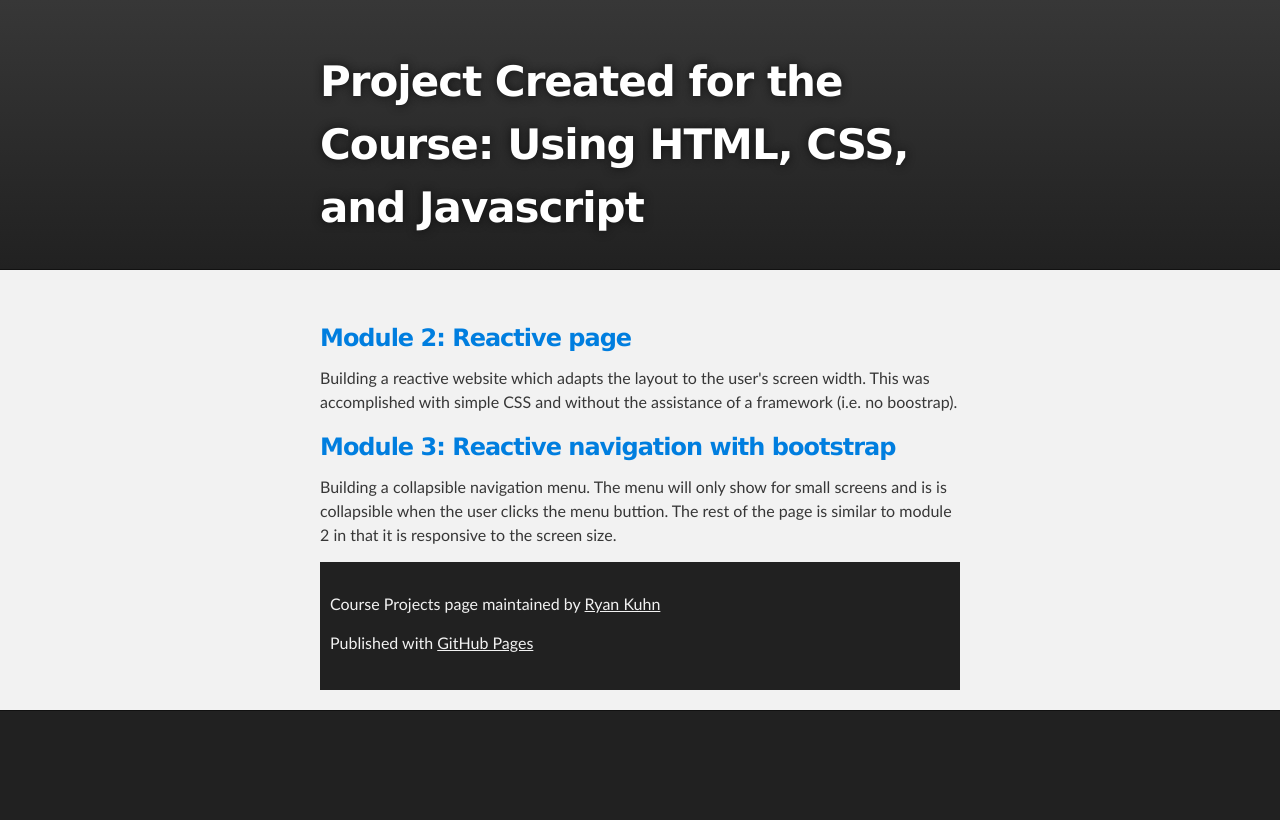
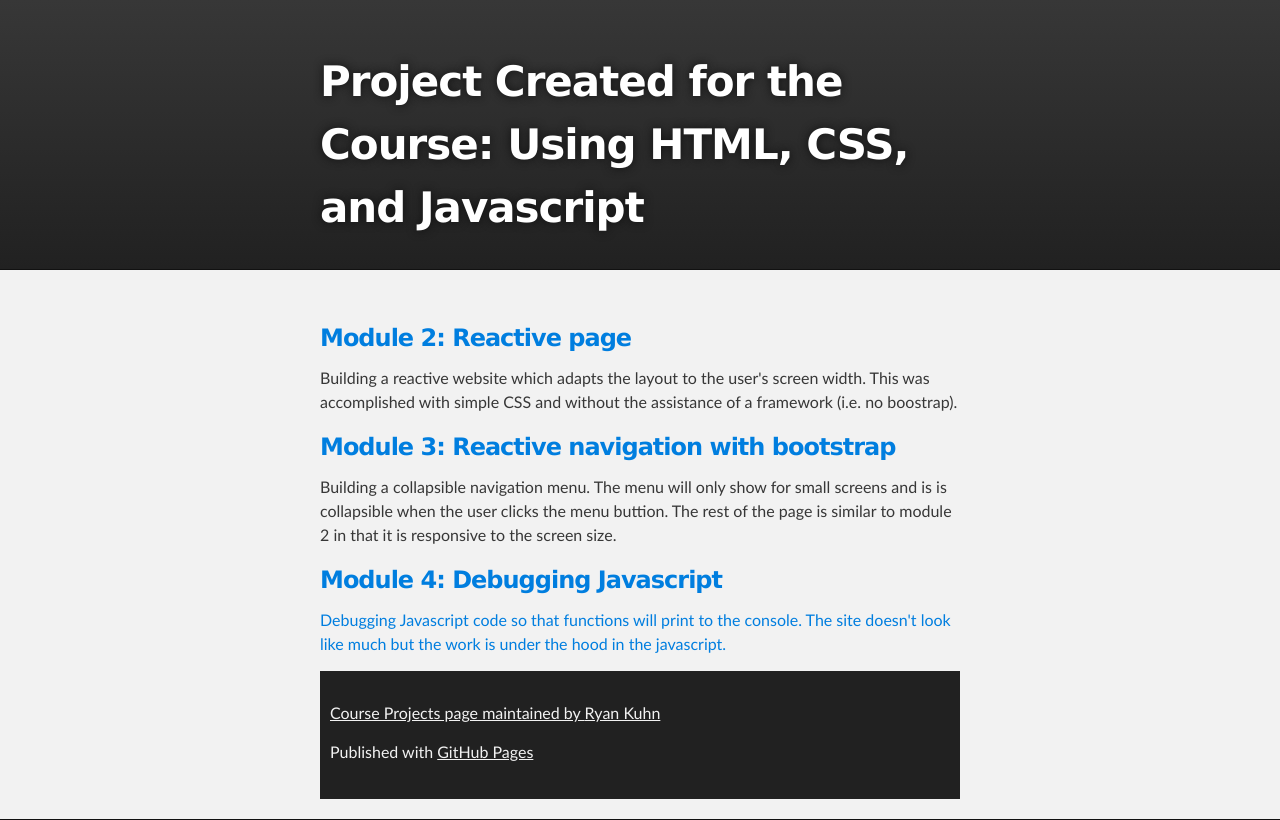
Before and after one commit to kuhnrl30/Coursera-course-page, a plain HTML site: page index.html in a window 1280 px wide. Drawn offline with Linux system fonts and the light colour scheme.

Commit message:
update the course page index

```diff
--- a/index.html
+++ b/index.html
@@ -28,7 +28,8 @@
 		<p>Building a reactive website which adapts the layout to the user's screen width. This was accomplished with simple CSS and without the assistance of a framework (i.e. no boostrap).</p>
 		<h3><a href="module3/index.html">Module 3: Reactive navigation with bootstrap</a></h3>
 		<p>Building a collapsible navigation menu.  The menu will only show for small screens and is is collapsible when the user clicks the menu buttion. The rest of the page is similar to module 2 in that it is responsive to the screen size.</p>
-
+		<h3><a href="module4/index.html">Module 4: Debugging Javascript</h3>
+		<p>Debugging Javascript code so that functions will print to the console. The site doesn't look like much but the work is under the hood in the javascript.</p>
     <!-- FOOTER  -->
     <div id="footer_wrap" class="outer">
       <footer class="inner">
```
